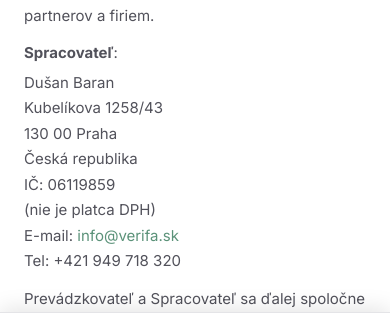
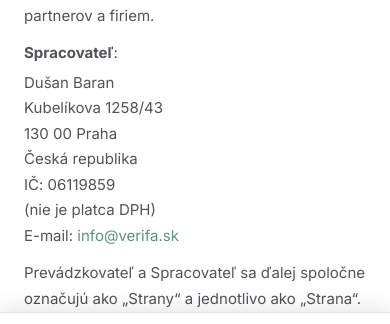
Before and after one commit to dusan02/scripta, a Next.js app in the folder frontend/: page /dpa in a window 390 px wide. Shown: the part 377-701 px from the top of the page. Built offline with nearby package versions, Linux system fonts and the light colour scheme; no server answers.

Commit message:
fix(dpa): remove phone number — email is sufficient for GDPR

```diff
--- a/frontend/src/app/dpa/page.tsx
+++ b/frontend/src/app/dpa/page.tsx
@@ -32,8 +32,7 @@ export default function DpaPage() {
             Česká republika<br />
             IČ: 06119859<br />
             (nie je platca DPH)<br />
-            E-mail: <a href="mailto:info@verifa.sk" style={{ color: "var(--accent)", textDecoration: "none" }}>info@verifa.sk</a><br />
-            Tel: +421 949 718 320
+            E-mail: <a href="mailto:info@verifa.sk" style={{ color: "var(--accent)", textDecoration: "none" }}>info@verifa.sk</a>
           </p>
           <p style={{ fontSize: 15, color: "var(--text-secondary)", lineHeight: 1.7, marginTop: 12 }}>
             Prevádzkovateľ a Spracovateľ sa ďalej spoločne označujú ako „Strany&ldquo; a jednotlivo ako „Strana&ldquo;.
@@ -110,8 +109,7 @@ export default function DpaPage() {
           </p>
           <p style={{ fontSize: 15, color: "var(--text-secondary)", lineHeight: 1.7, marginTop: 8 }}>
             Dušan Baran<br />
-            E-mail: <a href="mailto:info@verifa.sk" style={{ color: "var(--accent)", textDecoration: "none" }}>info@verifa.sk</a><br />
-            Tel: +421 949 718 320
+            E-mail: <a href="mailto:info@verifa.sk" style={{ color: "var(--accent)", textDecoration: "none" }}>info@verifa.sk</a>
           </p>
         </section>
 
```
Also changed, not shown: 1 other file (tests, documents, lock files or other folders).
